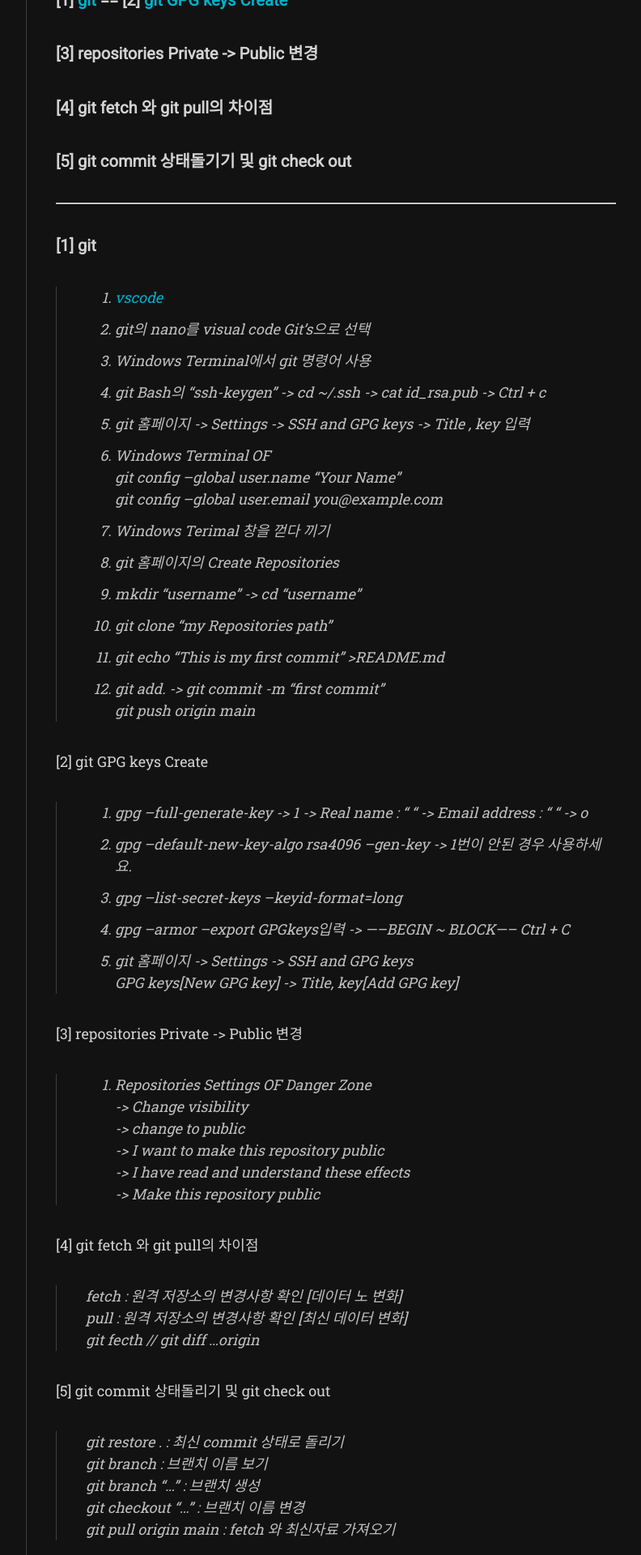
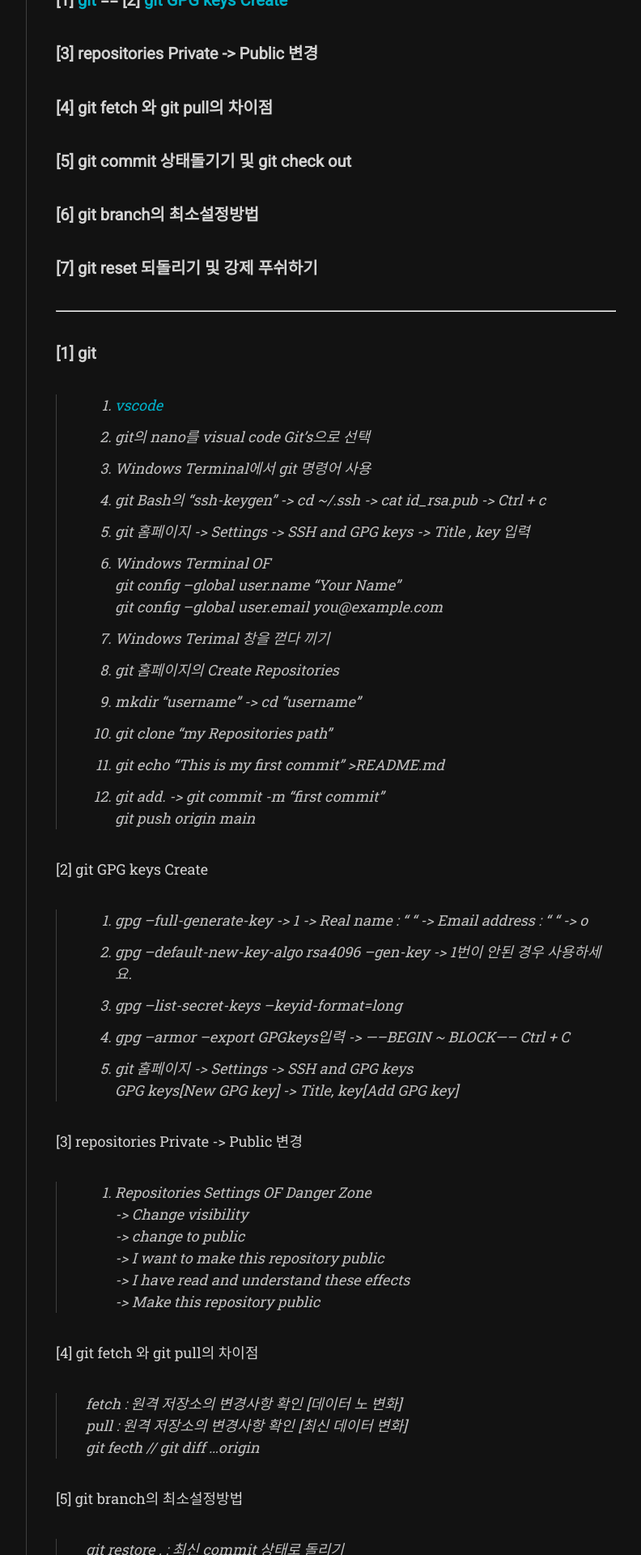
Before and after one commit to enrhd24/enrhd24.github.io, a Jekyll site: the page built from _posts/2023-03-29-git install.md, in a window 1280 px wide. Shown: the part 453-2373 px from the top of the page at 81% size, without its empty margins (357-1149 px from the left). Built offline with Jekyll 4.4.1, drawn with Linux system fonts in a browser that asks for light colours; nearby versions of some CDN libraries; some web fonts are replaced.

Commit message:
git branch Updated

```diff
--- a/_posts/2023-03-29-git install.md
+++ b/_posts/2023-03-29-git install.md
@@ -11,6 +11,8 @@ tag: [GIT, github]
 #### [3] repositories Private -> Public 변경
 #### [4] git fetch 와 git pull의 차이점
 #### [5] git commit 상태돌기기 및 git check out
+#### [6] git branch의 최소설정방법
+#### [7] git reset 되돌리기 및 강제 푸쉬하기
 ---
 
 #### [1] git
@@ -50,7 +52,8 @@ git config --global user.email you@example.com <br>
  > pull : 원격 저장소의 변경사항 확인 [최신 데이터 변화]<br>
  > git fecth // git diff ...origin
 
- [5] git commit 상태돌리기 및 git check out
+
+[5] git branch의 최소설정방법
  > git restore . : 최신 commit 상태로 돌리기<br>
  > git branch : 브랜치 이름 보기<br>
  > git branch "..." : 브랜치 생성<br>
```
